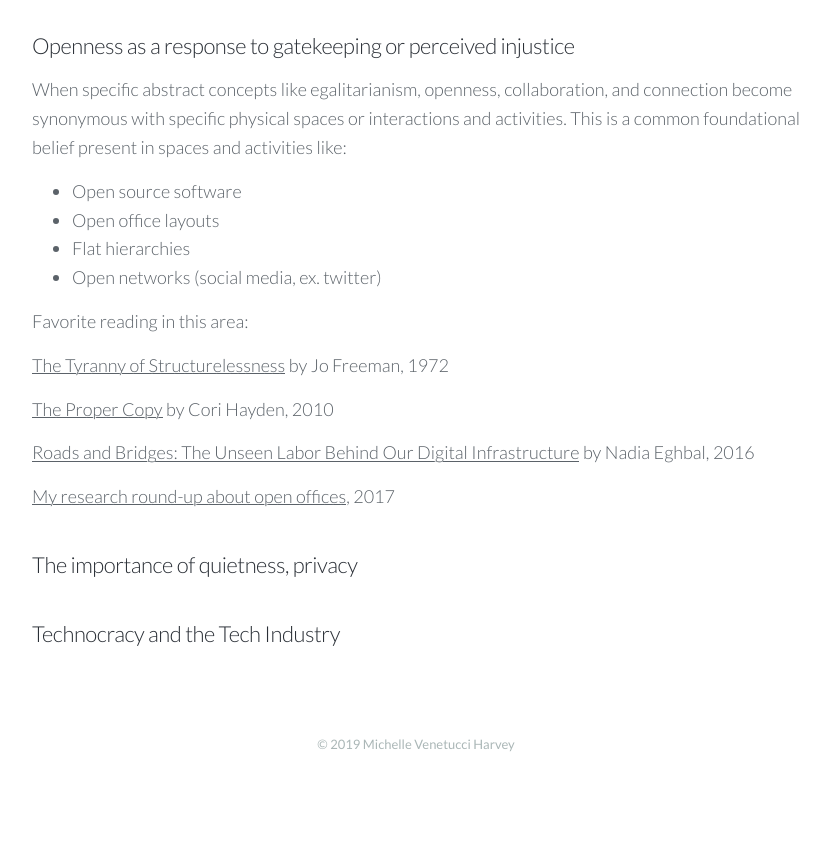
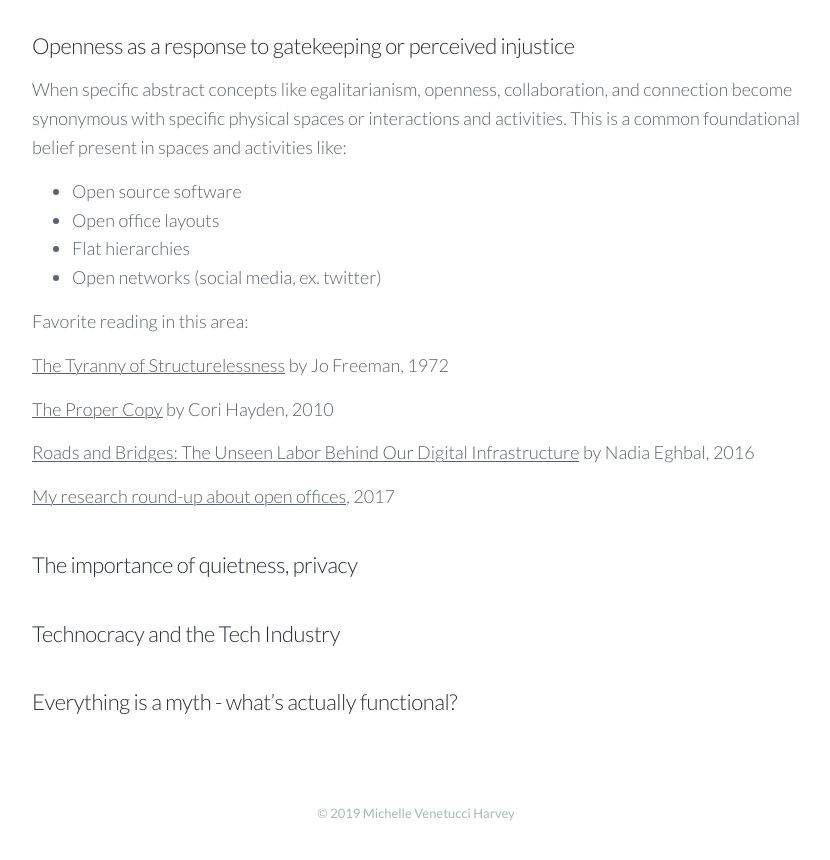
Before and after one commit to venetucci/personal-website, a Jekyll site: the page built from _pages/about.md, in a window 1280 px wide and 900 px high, scrolled down 1337 px. Shown: the top 860 px of the window, without its empty margins (224-1054 px from the left). Built offline with Jekyll 4.4.1, drawn with Linux system fonts in a browser that asks for light colours; nearby versions of some CDN libraries; before the commit the page ends 2168 px from its top, so only the background shows below that.

Commit message:
Update from Forestry.io Michelle Venetucci Harvey updated _pages/about.md

```diff
--- a/_pages/about.md
+++ b/_pages/about.md
@@ -47,3 +47,5 @@ Favorite reading in this area:
 ### The importance of quietness, privacy
 
 ### Technocracy and the Tech Industry
+
+### Everything is a myth - what's actually functional?
```
